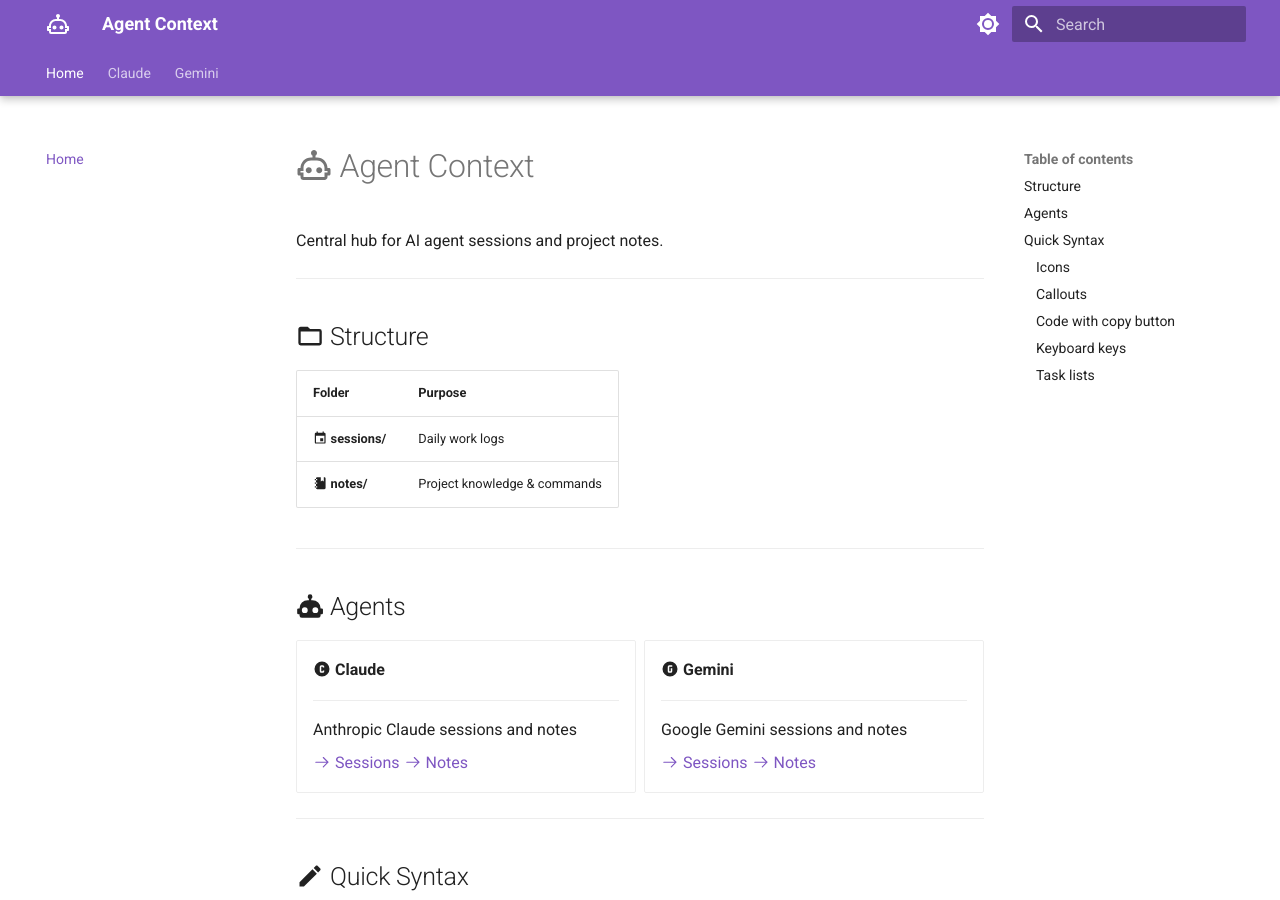
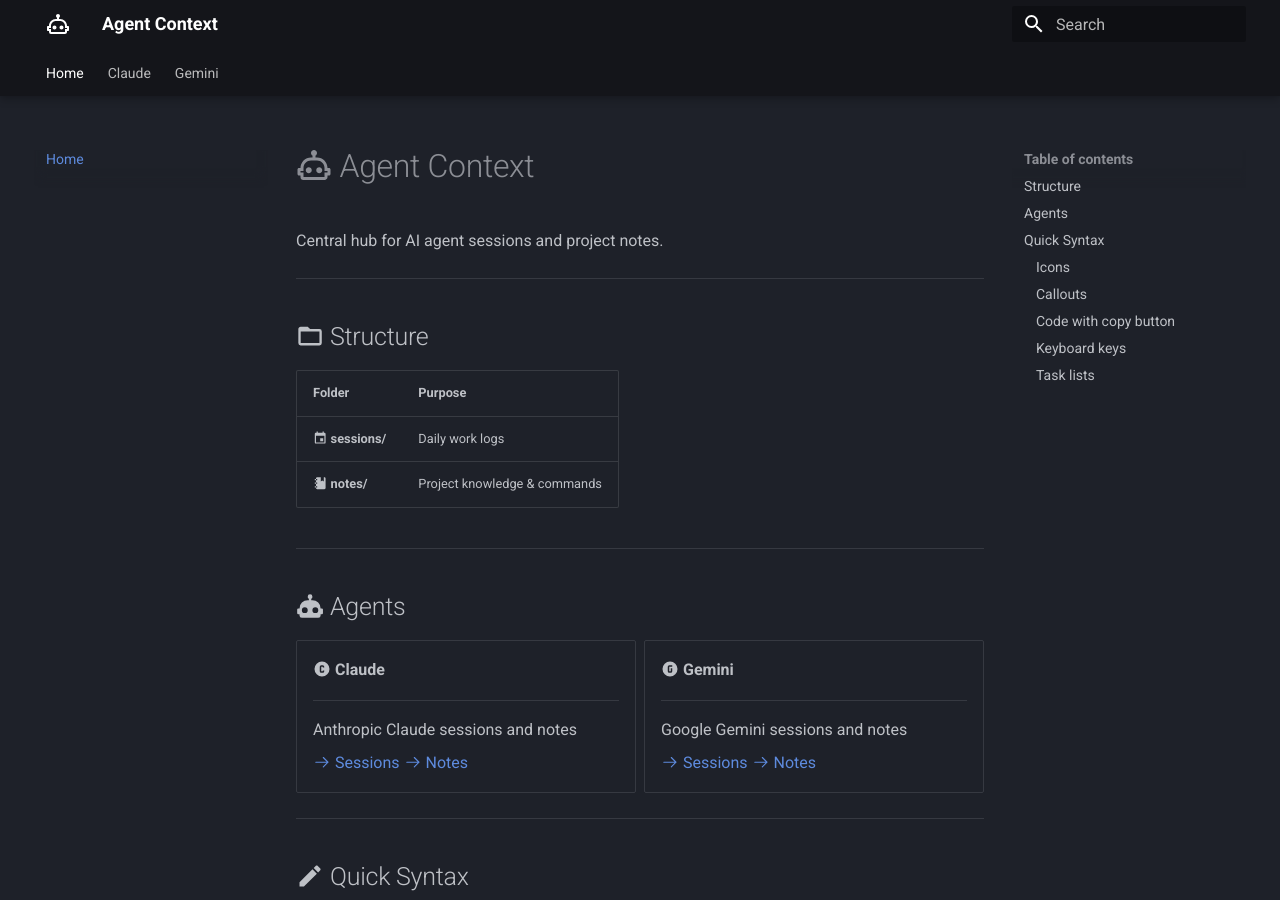
Before and after one commit to ThanuMahee12/AgentContext, an MkDocs documentation site: the page built from docs/index.md, in a window 1280 px wide and 900 px high. Built offline with MkDocs 1.6.1 and Material for MkDocs 9.7.7, drawn with Linux system fonts in a browser that asks for light colours.

Commit message:
theme: dark black with cyan accent

```diff
--- a/mkdocs.yml
+++ b/mkdocs.yml
@@ -8,18 +8,9 @@
     logo: material/robot-outline
     repo: fontawesome/brands/github
   palette:
-    - scheme: default
-      primary: deep purple
-      accent: amber
-      toggle:
-        icon: material/brightness-7
-        name: Switch to dark mode
-    - scheme: slate
-      primary: deep purple
-      accent: amber
-      toggle:
-        icon: material/brightness-4
-        name: Switch to light mode
+    scheme: slate
+    primary: black
+    accent: cyan
   features:
     - navigation.tabs
     - navigation.tabs.sticky
```
